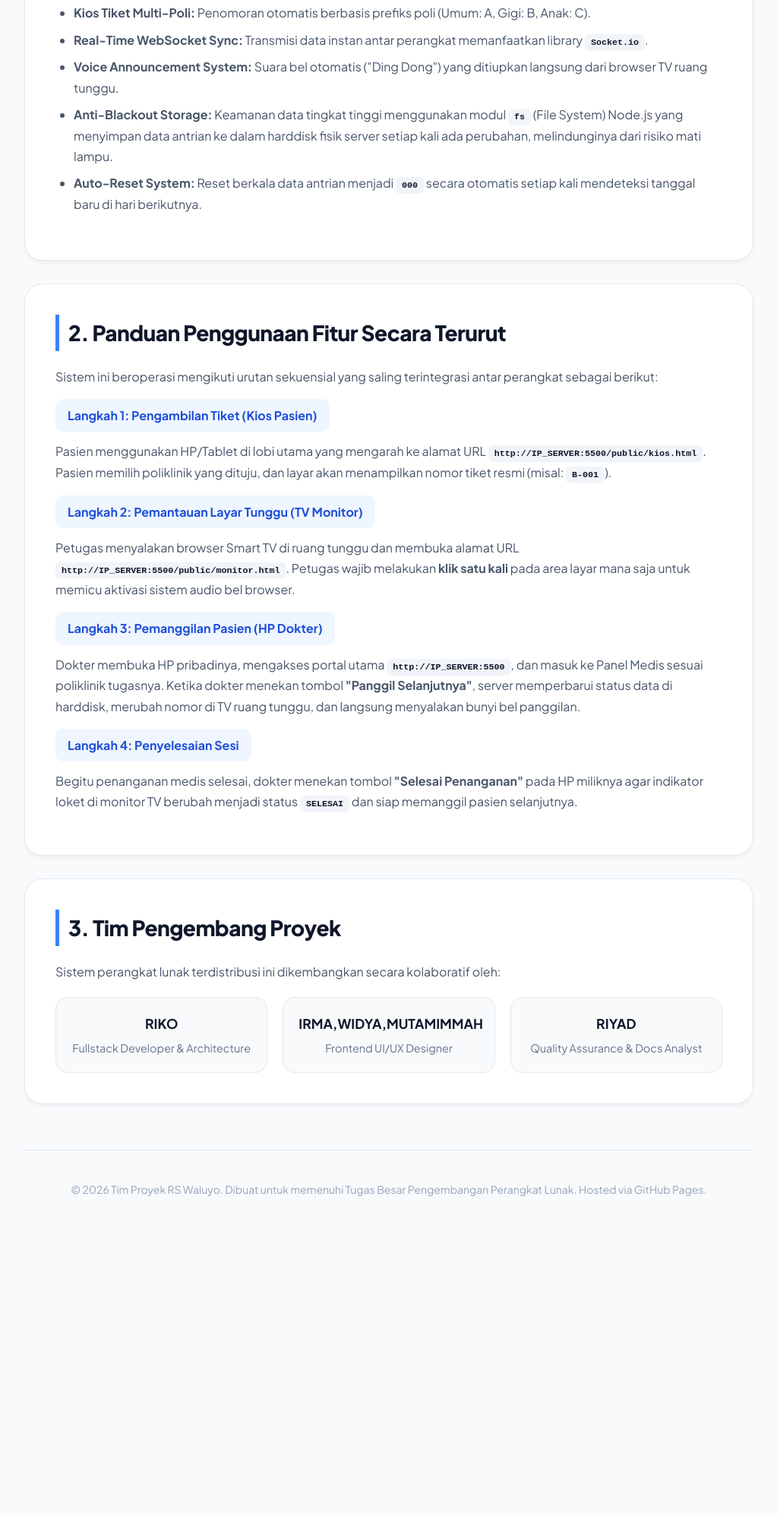
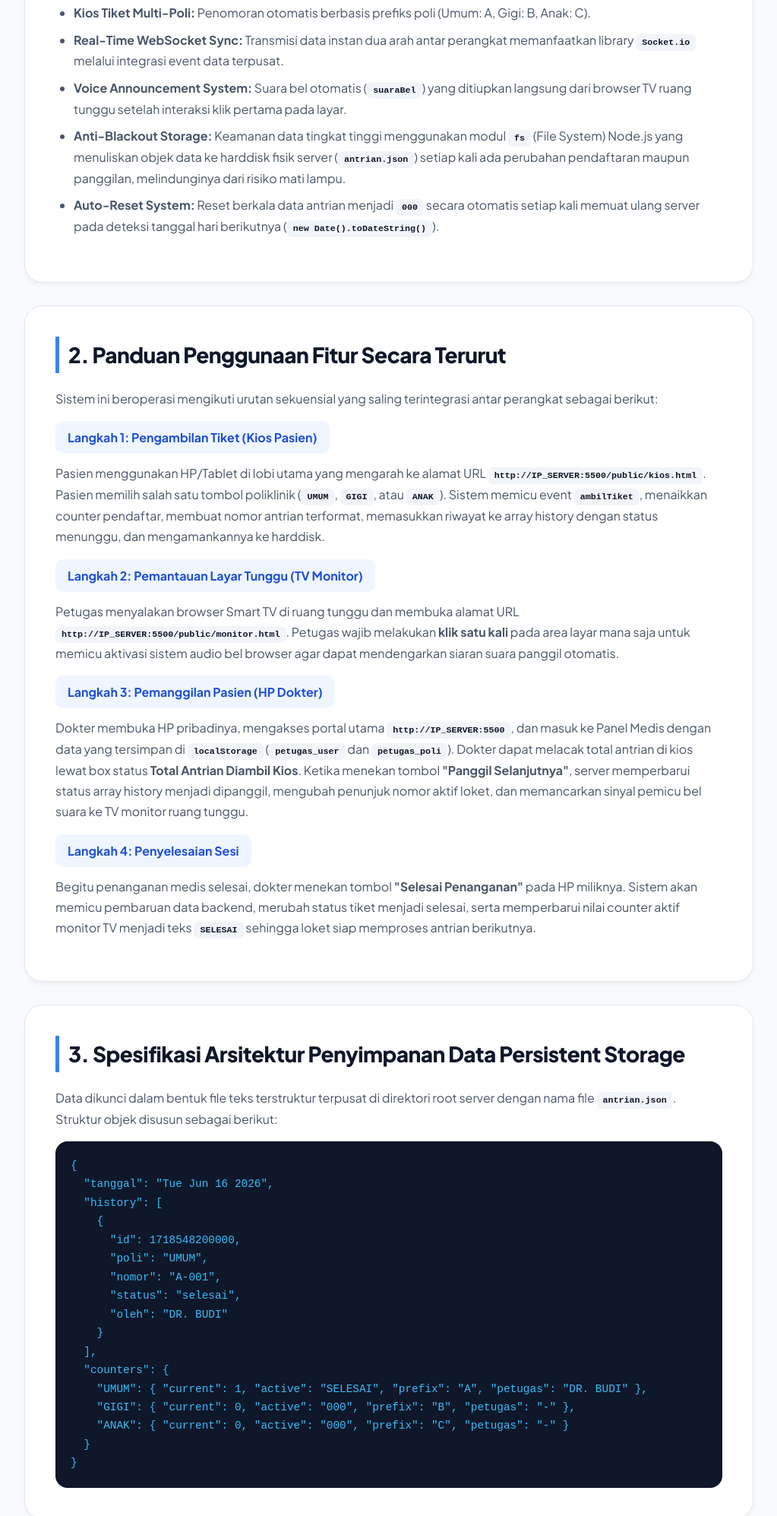
Before and after one commit to rikofajar30/sistem-antrian-rumah-sakit, a website: page docs/index.html in a window 1280 px wide. Shown: the part 925-2920 px from the top of the page at 76% size, without its empty margins (128-1151 px from the left). Before the commit the page ends 2583 px from the top, so only its background shows below. Drawn offline with Linux system fonts and the light colour scheme.

Commit message:
perubahan isi pada folder docs

```diff
--- a/docs/index.html
+++ b/docs/index.html
@@ -103,6 +103,18 @@
             font-weight: 600;
         }
 
+        pre {
+            background-color: #0f172a;
+            color: #38bdf8;
+            padding: 20px;
+            border-radius: 16px;
+            font-family: 'Courier New', Courier, monospace;
+            font-size: 0.9rem;
+            overflow-x: auto;
+            margin-top: 12px;
+            box-shadow: inset 0 2px 4px rgba(0, 0, 0, 0.3);
+        }
+
         .step-title {
             background-color: #eff6ff;
             color: #1d4ed8;
@@ -160,7 +172,6 @@
             <p>Sistem Antrian LAN Terdistribusi RS Waluyo (Anti-Blackout Version)</p>
         </header>
 
-        <!-- SECTION 1 -->
         <div class="card">
             <h2>1. Gambaran Umum Sistem</h2>
             <p>Sistem Antrian LAN Terdistribusi RS Waluyo dirancang khusus untuk mengotomatisasi seluruh proses
@@ -188,20 +199,23 @@
             <ul>
                 <li><strong>Kios Tiket Multi-Poli:</strong> Penomoran otomatis berbasis prefiks poli (Umum: A, Gigi: B,
                     Anak: C).</li>
-                <li><strong>Real-Time WebSocket Sync:</strong> Transmisi data instan antar perangkat memanfaatkan
-                    library <code>Socket.io</code>.</li>
-                <li><strong>Voice Announcement System:</strong> Suara bel otomatis ("Ding Dong") yang ditiupkan langsung
-                    dari browser TV ruang tunggu.</li>
+                <li><strong>Real-Time WebSocket Sync:</strong> Transmisi data instan dua arah antar perangkat
+                    memanfaatkan
+                    library <code>Socket.io</code> melalui integrasi event data terpusat.</li>
+                <li><strong>Voice Announcement System:</strong> Suara bel otomatis (<code>suaraBel</code>) yang
+                    ditiupkan langsung
+                    dari browser TV ruang tunggu setelah interaksi klik pertama pada layar.</li>
                 <li><strong>Anti-Blackout Storage:</strong> Keamanan data tingkat tinggi menggunakan modul
-                    <code>fs</code> (File System) Node.js yang menyimpan data antrian ke dalam harddisk fisik server
-                    setiap kali ada perubahan, melindunginya dari risiko mati lampu.
+                    <code>fs</code> (File System) Node.js yang menuliskan objek data ke harddisk fisik server
+                    (<code>antrian.json</code>) setiap kali ada perubahan pendaftaran maupun panggilan, melindunginya
+                    dari risiko mati lampu.
                 </li>
                 <li><strong>Auto-Reset System:</strong> Reset berkala data antrian menjadi <code>000</code> secara
-                    otomatis setiap kali mendeteksi tanggal baru di hari berikutnya.</li>
+                    otomatis setiap kali memuat ulang server pada deteksi tanggal hari berikutnya
+                    (<code>new Date().toDateString()</code>).</li>
             </ul>
         </div>
 
-        <!-- SECTION 2 -->
         <div class="card">
             <h2>2. Panduan Penggunaan Fitur Secara Terurut</h2>
             <p>Sistem ini beroperasi mengikuti urutan sekuensial yang saling terintegrasi antar perangkat sebagai
@@ -210,8 +224,10 @@
             <div>
                 <div class="step-title">Langkah 1: Pengambilan Tiket (Kios Pasien)</div>
                 <p>Pasien menggunakan HP/Tablet di lobi utama yang mengarah ke alamat URL
-                    <code>http://IP_SERVER:5500/public/kios.html</code>. Pasien memilih poliklinik yang dituju, dan
-                    layar akan menampilkan nomor tiket resmi (misal: <code>B-001</code>).
+                    <code>http://IP_SERVER:5500/public/kios.html</code>. Pasien memilih salah satu tombol poliklinik
+                    (<code>UMUM</code>, <code>GIGI</code>, atau <code>ANAK</code>). Sistem memicu event
+                    <code>ambilTiket</code>, menaikkan counter pendaftar, membuat nomor antrian terformat, memasukkan
+                    riwayat ke array history dengan status menunggu, dan mengamankannya ke harddisk.
                 </p>
             </div>
 
@@ -219,29 +235,55 @@
                 <div class="step-title">Langkah 2: Pemantauan Layar Tunggu (TV Monitor)</div>
                 <p>Petugas menyalakan browser Smart TV di ruang tunggu dan membuka alamat URL
                     <code>http://IP_SERVER:5500/public/monitor.html</code>. Petugas wajib melakukan <strong>klik satu
-                        kali</strong> pada area layar mana saja untuk memicu aktivasi sistem audio bel browser.
+                        kali</strong> pada area layar mana saja untuk memicu aktivasi sistem audio bel browser agar
+                    dapat mendengarkan siaran suara panggil otomatis.
                 </p>
             </div>
 
             <div>
                 <div class="step-title">Langkah 3: Pemanggilan Pasien (HP Dokter)</div>
                 <p>Dokter membuka HP pribadinya, mengakses portal utama <code>http://IP_SERVER:5500</code>, dan masuk ke
-                    Panel Medis sesuai poliklinik tugasnya. Ketika dokter menekan tombol <strong>"Panggil
-                        Selanjutnya"</strong>, server memperbarui status data di harddisk, merubah nomor di TV ruang
-                    tunggu, dan langsung menyalakan bunyi bel panggilan.</p>
+                    Panel Medis dengan data yang tersimpan di <code>localStorage</code> (<code>petugas_user</code> dan
+                    <code>petugas_poli</code>). Dokter dapat melacak total antrian di kios lewat box status
+                    <strong>Total Antrian Diambil Kios</strong>. Ketika menekan tombol <strong>"Panggil
+                        Selanjutnya"</strong>, server memperbarui status array history menjadi dipanggil, mengubah
+                    penunjuk nomor aktif loket, dan memancarkan sinyal pemicu bel suara ke TV monitor ruang tunggu.</p>
             </div>
 
             <div>
                 <div class="step-title">Langkah 4: Penyelesaian Sesi</div>
                 <p>Begitu penanganan medis selesai, dokter menekan tombol <strong>"Selesai Penanganan"</strong> pada HP
-                    miliknya agar indikator loket di monitor TV berubah menjadi status <code>SELESAI</code> dan siap
-                    memanggil pasien selanjutnya.</p>
+                    miliknya. Sistem akan memicu pembaruan data backend, merubah status tiket menjadi selesai, serta
+                    memperbarui nilai counter aktif monitor TV menjadi teks <code>SELESAI</code> sehingga loket siap
+                    memproses antrian berikutnya.</p>
             </div>
         </div>
 
-        <!-- SECTION 3 -->
         <div class="card">
-            <h2>3. Tim Pengembang Proyek</h2>
+            <h2>3. Spesifikasi Arsitektur Penyimpanan Data Persistent Storage</h2>
+            <p>Data dikunci dalam bentuk file teks terstruktur terpusat di direktori root server dengan nama file
+                <code>antrian.json</code>. Struktur objek disusun sebagai berikut:</p>
+            <pre>{
+  "tanggal": "Tue Jun 16 2026",
+  "history": [
+    {
+      "id": 1718548200000,
+      "poli": "UMUM",
+      "nomor": "A-001",
+      "status": "selesai",
+      "oleh": "DR. BUDI"
+    }
+  ],
+  "counters": {
+    "UMUM": { "current": 1, "active": "SELESAI", "prefix": "A", "petugas": "DR. BUDI" },
+    "GIGI": { "current": 0, "active": "000", "prefix": "B", "petugas": "-" },
+    "ANAK": { "current": 0, "active": "000", "prefix": "C", "petugas": "-" }
+  }
+}</pre>
+        </div>
+
+        <div class="card">
+            <h2>4. Tim Pengembang Proyek</h2>
             <p>Sistem perangkat lunak terdistribusi ini dikembangkan secara kolaboratif oleh:</p>
             <div class="team-grid">
                 <div class="team-member">
@@ -249,7 +291,7 @@
                     <p>Fullstack Developer & Architecture</p>
                 </div>
                 <div class="team-member">
-                    <h4>IRMA,WIDYA,MUTAMIMMAH</h4>
+                    <h4>IRMA, WIDYA, MUTAMIMMAH</h4>
                     <p>Frontend UI/UX Designer</p>
                 </div>
                 <div class="team-member">
@@ -261,7 +303,7 @@
 
         <footer>
             &copy; 2026 Tim Proyek RS Waluyo. Dibuat untuk memenuhi Tugas Besar Pengembangan Perangkat Lunak. Hosted via
-            GitHub Pages.
+            GitHub Pages & Local Intranet Network.
         </footer>
     </div>
 
```
Also changed, not shown: docs/index.md (+44 -26 lines).
